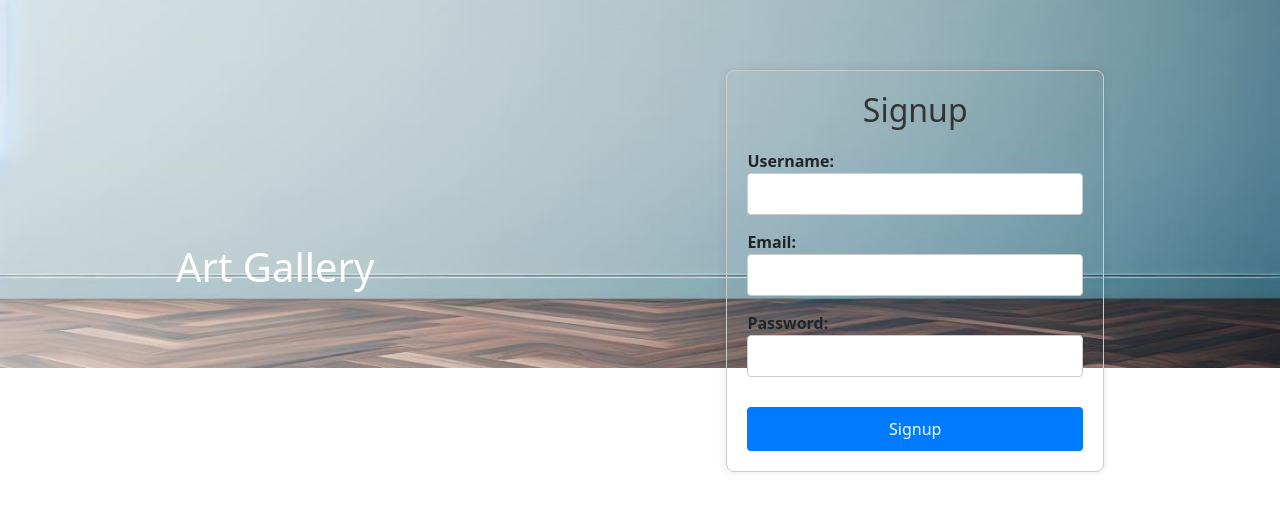
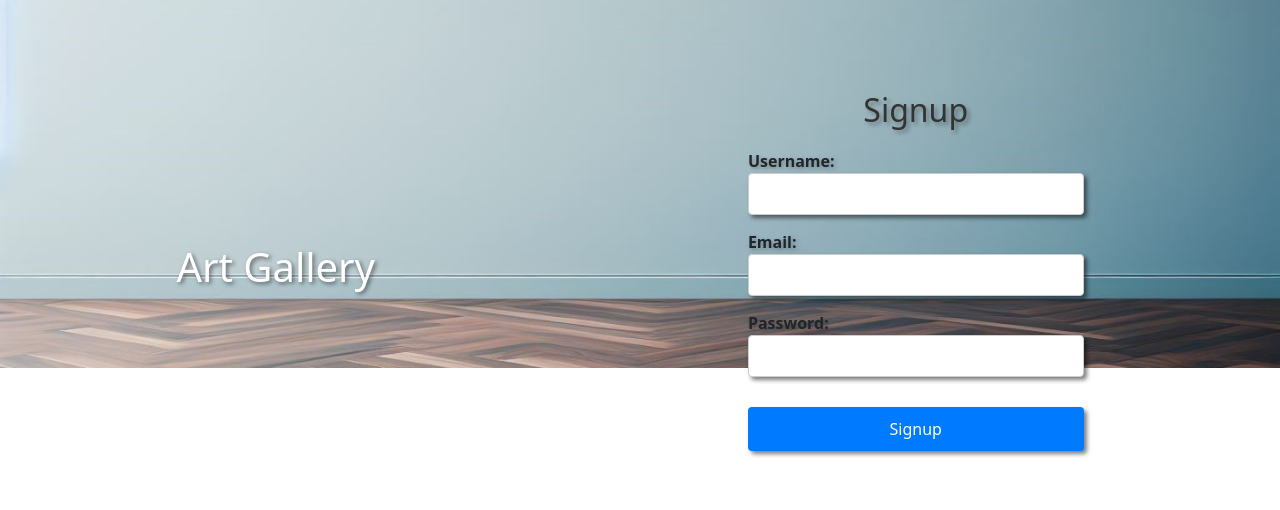
Before and after one commit to hazashbaig/nosql-finalproj-frontendv2, a React (Create React App) app: page /signup in a window 1280 px wide. Shown: the part 432-942 px from the top of the page. Built offline with nearby package versions, Linux system fonts and the light colour scheme.

Commit message:
few css changes"

```diff
--- a/src/components/SignIn.css
+++ b/src/components/SignIn.css
@@ -3,19 +3,21 @@
     max-width: 400px;
     margin: auto;
     padding: 20px;
-    border: 1px solid #ccc;
+    /* border: 1px solid #ccc; */
     border-radius: 8px;
-    box-shadow: 0 0 10px rgba(0, 0, 0, 0.1);
+    /* box-shadow: 0 0 10px rgba(0, 0, 0, 0.1); */
   }
 
   .signin-container h2 {
     text-align: center;
     margin-bottom: 20px;
+    text-shadow: 3px 3px 4px rgba(0, 0, 0, 0.3);
   }
 
   .form-label {
     display: block;
     margin-bottom: 15px;
+    text-shadow: 2px 2px 4px rgba(0, 0, 0, 0.3);
   }
 
   .form-input {
@@ -24,6 +26,7 @@
     margin-bottom: 10px;
     border: 1px solid #ccc;
     border-radius: 4px;
+    box-shadow: 3px 3px 4px rgba(0, 0, 0, 0.5);
   }
 
   .signin-btn {
@@ -34,6 +37,7 @@
     border: none;
     border-radius: 4px;
     cursor: pointer;
+    box-shadow: 3px 3px 4px rgba(0, 0, 0, 0.5);;
   }
 
   .signin-btn:hover {
--- a/src/components/SignUp.css
+++ b/src/components/SignUp.css
@@ -3,24 +3,28 @@
     max-width: 400px;
     margin: auto;
     padding: 20px;
-    border: 1px solid #ccc;
+    /* border: 1px solid #ccc; */
     border-radius: 8px;
-    box-shadow: 0 0 10px rgba(0, 0, 0, 0.1);
+    /* box-shadow: 0 0 10px rgba(0, 0, 0, 0.1); */
   }
 
   .signup-container h2 {
     text-align: center;
     margin-bottom: 20px;
+    text-shadow: 3px 3px 4px rgba(0, 0, 0, 0.3);
   }
 
   .label-container {
     display: flex;
     flex-direction: column;
     margin-bottom: 15px;
+
   }
 
   .label-container label {
     margin-bottom: 5px;
+    text-shadow: 2px 2px 4px rgba(0, 0, 0, 0.3);
+
   }
 
   .input-field {
@@ -29,6 +33,7 @@
     margin-bottom: 10px;
     border: 1px solid #ccc;
     border-radius: 4px;
+    box-shadow: 3px 3px 4px rgba(0, 0, 0, 0.5);
   }
 
   .signup-btn {
@@ -39,6 +44,7 @@
     border: none;
     border-radius: 4px;
     cursor: pointer;
+    box-shadow: 3px 3px 4px rgba(0, 0, 0, 0.5);
   }
 
   .signup-btn:hover {
--- a/src/pages/Home.css
+++ b/src/pages/Home.css
@@ -24,4 +24,5 @@
     justify-content: center;
     align-items: center;
     color: white;
+    text-shadow: 2px 2px 4px rgba(0, 0, 0, 0.5);
 }
--- a/src/pages/MyArts.js
+++ b/src/pages/MyArts.js
@@ -9,7 +9,7 @@ function MyArts() {
   const handleImageClick = (image) => {
     setSelectedImage(image);
     console.log(image);
-    const artworkId = image._id; // Extract artwork ID from the selected image URL
+    const artworkId = image._id;
     setSelectedArtworkId(artworkId);
     console.log(selectedArtworkId);
   };
@@ -30,11 +30,10 @@ function MyArts() {
       });
 
       if (response.ok) {
-        // Remove the deleted artwork from the imageUrls state
         const updatedImages = images.filter(image => image._id !== selectedArtworkId);
         setImages(updatedImages);
-        setSelectedImage(null); // Clear selected image after deletion
-        setSelectedArtworkId(null); // Clear selected artwork ID after deletion
+        setSelectedImage(null);
+        setSelectedArtworkId(null);
       } else {
         console.error('Failed to delete artwork:', response.status);
       }
@@ -44,7 +43,6 @@ function MyArts() {
   };
 
   useEffect(() => {
-    // Fetch user's artworks from the server
     const fetchUserArtworks = async () => {
       try {
         const token = localStorage.getItem('token');
@@ -67,7 +65,7 @@ function MyArts() {
     };
 
     fetchUserArtworks();
-  }, []); // Run once when component mounts
+  }, []);
 
   return (
     <div className="art-showcase-container">
```
